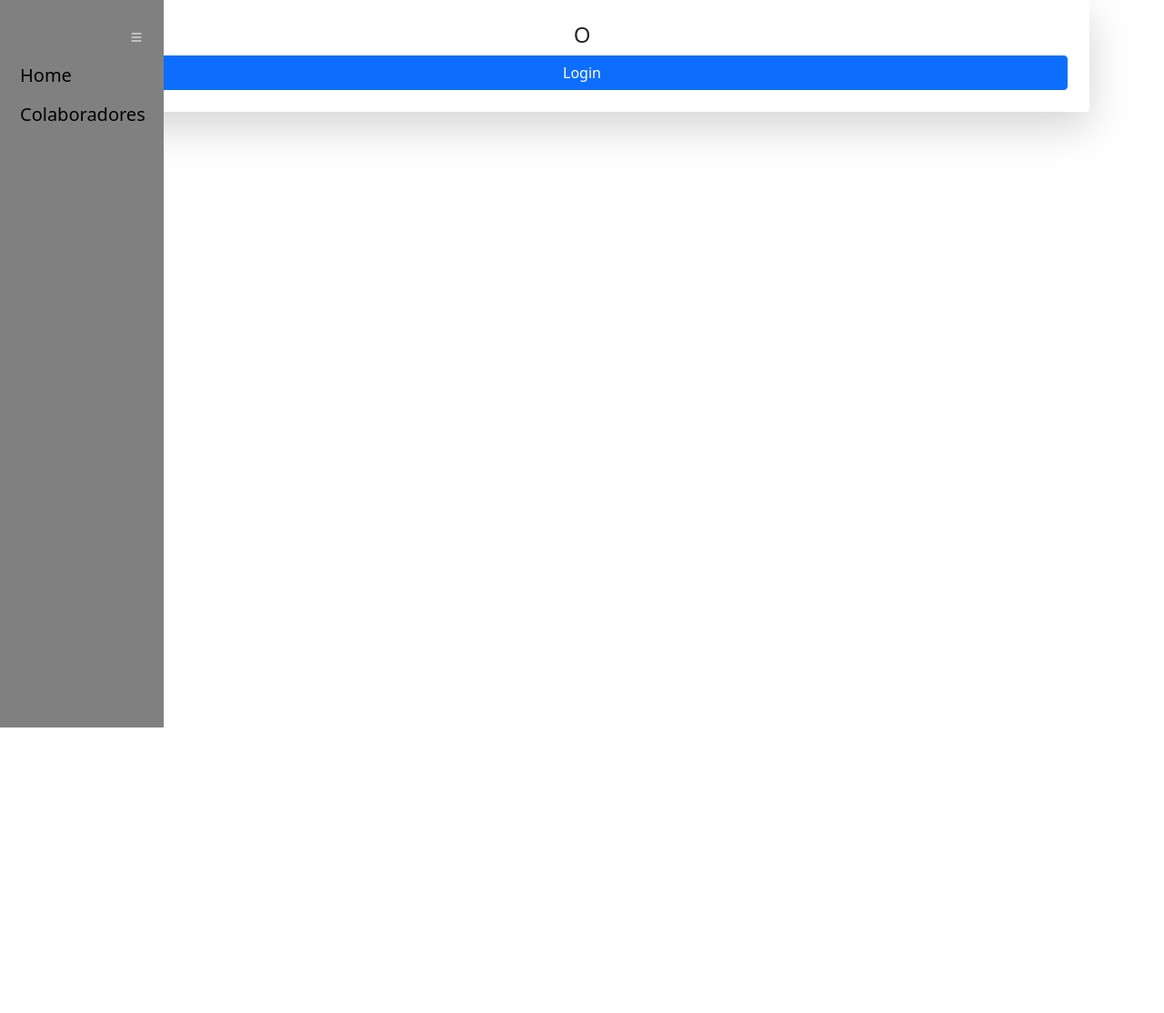
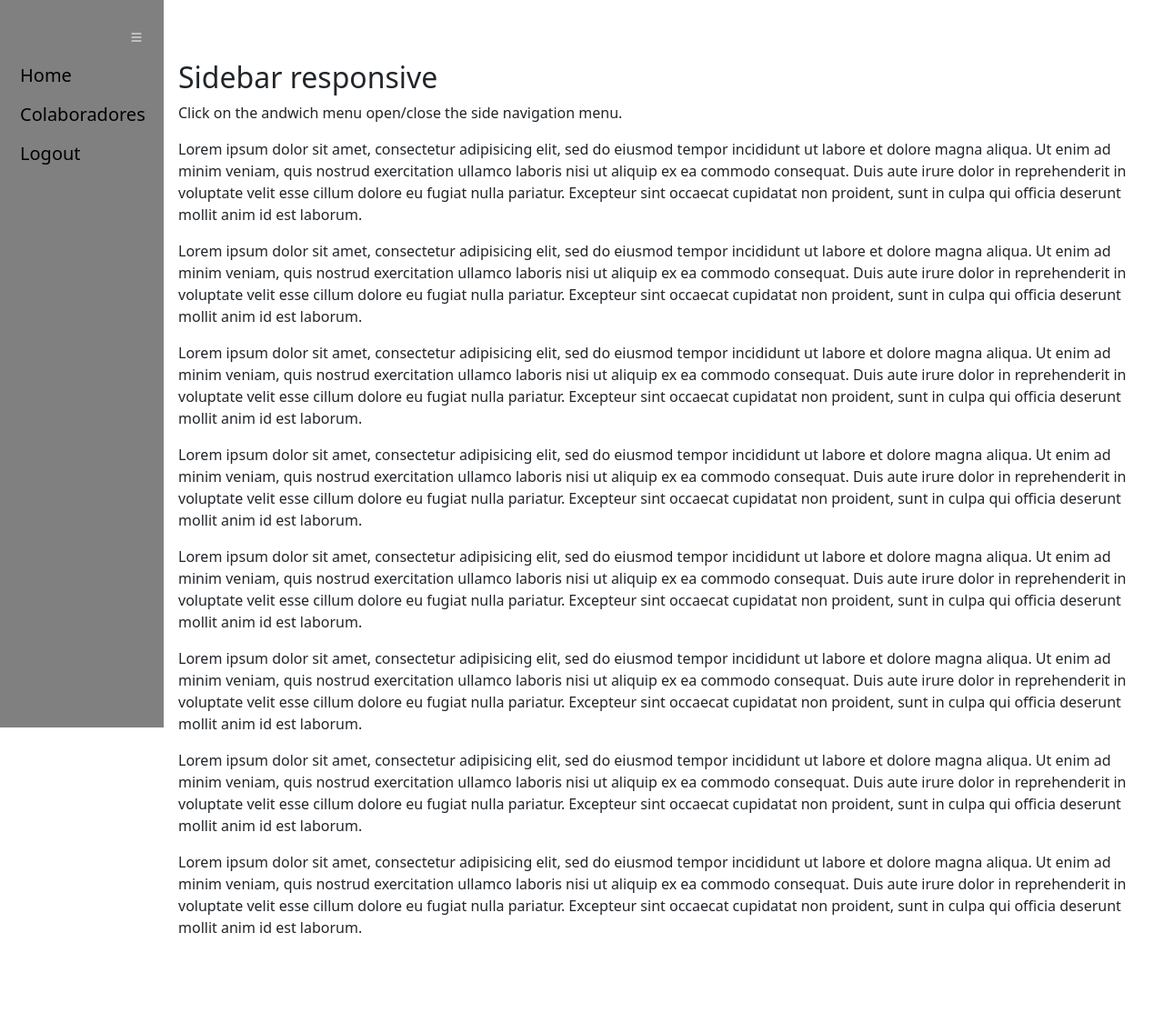
Before and after one commit to mozartnp/managing_home_bill, a Django app: page /dashboard/ in a window 1280 px wide. Shown: the whole page at 91% size. Before the commit the page ends 800 px from the top, so only its background shows below. Run offline with Django 4.2, Linux system fonts and the light colour scheme; the visitor is signed in with stand-in values (Sample User, id 1); some libraries are stand-ins or nearby versions.

Commit message:
Some adjustment to dashboard

```diff
--- a/backend/apps/core/static/extra/sidebar/sidebar.css
+++ b/backend/apps/core/static/extra/sidebar/sidebar.css
@@ -1,6 +1,6 @@
 *
   /* Estilo para o botão sanduiche */
-  #botaoSideBar {
+  #buttonSideBar {
       margin-left: 125px;
       position: fixed;
       top: 20px;
@@ -16,7 +16,7 @@
       color: white;
   }
 
-  #botaoSideBar:hover {
+  #buttonSideBar:hover {
       background-color: black;
   }
 
@@ -35,7 +35,7 @@
   }
 
   /* Estilo do menu do sidebar */
-  .collapse-escolha {
+  .collapse-choice {
       padding: 8px 5px 5px 10px;
       text-decoration: none;
       color: black;
@@ -43,11 +43,11 @@
       font-size: 20px;
   }
 
-  .collapse-escolha:hover {
+  .collapse-choice:hover {
       color: #f1f1f1;
   }
 
-  .collapse-opcoes {
+  .collapse-option {
       padding: 1px 1px 2px 20px;
       text-decoration: none;
       color: black;
@@ -55,7 +55,7 @@
       font-size: 18px;
   }
 
-  .collapse-opcoes:hover {
+  .collapse-option:hover {
       color: #f1f1f1;
   }
 
--- a/backend/apps/core/static/extra/sidebar/sidebar.js
+++ b/backend/apps/core/static/extra/sidebar/sidebar.js
@@ -1,15 +1,15 @@
 var sidebar = document.getElementById("sideBar")
 function manipularNav() {
-    if (sidebar.classList.contains("fechado")) {
-        sidebar.classList.add("aberto");
-        sidebar.classList.remove("fechado");
-        document.getElementById("botaoSideBar").style.marginLeft = "125px";
+    if (sidebar.classList.contains("close")) {
+        sidebar.classList.add("open");
+        sidebar.classList.remove("close");
+        document.getElementById("buttonSideBar").style.marginLeft = "125px";
         document.getElementById("sideBar").style.width = "180px";
         document.getElementById("conteudo").style.marginLeft = "180px";
-    } else if (sidebar.classList.contains("aberto")) {
-        sidebar.classList.add("fechado");
-        sidebar.classList.remove("aberto");
-        document.getElementById("botaoSideBar").style.marginLeft = "0";
+    } else if (sidebar.classList.contains("open")) {
+        sidebar.classList.add("close");
+        sidebar.classList.remove("open");
+        document.getElementById("buttonSideBar").style.marginLeft = "0";
         document.getElementById("sideBar").style.width = "0";
         document.getElementById("conteudo").style.marginLeft = "10px";
     }
--- a/backend/apps/core/templates/basic/dashboard.html
+++ b/backend/apps/core/templates/basic/dashboard.html
@@ -15,28 +15,105 @@
 
 {% include 'partials/_sidebar.html' %}
 <main>
-
-    <div class="container min-vh-100 ">
-
-        <section class ="card-login">
-            <div class="card-light card-login-in shadow-lg rounded p-4">
-                <form method="post" class="row login-input" >
-                    <h4 class="text-center">O</h4>
-                    {% csrf_token %}
-                    {% for field in form.visible_fields %}
-                        <div class="form-group">
-                            <label for="{{ field.id_for_label }}">{{ field.label }}</label>
-                            {{ field|add_class:"form-control" }}
-                        </div>
-                    {% endfor %}
-                    {{ form.errors }}
-                    <div class="col-sm-12">
-                        <button class="w-100 btn btn-primary" type="submit">Login</button>
-                    </div>
-                </form>
-            </div>
-        </section>
-
+    <div id="conteudo">
+        <h2>Sidebar responsive</h2>
+        <p>Click on the andwich menu open/close the side navigation menu.</p>
+        <p>Lorem ipsum dolor sit amet, consectetur adipisicing elit, sed do eiusmod tempor incididunt ut labore
+            et
+            dolore
+            magna aliqua. Ut enim ad minim veniam, quis nostrud exercitation ullamco laboris nisi ut aliquip ex
+            ea
+            commodo
+            consequat. Duis aute irure dolor in reprehenderit in voluptate velit esse cillum dolore eu fugiat
+            nulla
+            pariatur. Excepteur sint occaecat cupidatat non proident, sunt in culpa qui officia deserunt mollit
+            anim id
+            est
+            laborum.</p>
+        <p>Lorem ipsum dolor sit amet, consectetur adipisicing elit, sed do eiusmod tempor incididunt ut labore
+            et
+            dolore
+            magna aliqua. Ut enim ad minim veniam, quis nostrud exercitation ullamco laboris nisi ut aliquip ex
+            ea
+            commodo
+            consequat. Duis aute irure dolor in reprehenderit in voluptate velit esse cillum dolore eu fugiat
+            nulla
+            pariatur. Excepteur sint occaecat cupidatat non proident, sunt in culpa qui officia deserunt mollit
+            anim id
+            est
+            laborum.</p>
+        <p>Lorem ipsum dolor sit amet, consectetur adipisicing elit, sed do eiusmod tempor incididunt ut labore
+            et
+            dolore
+            magna aliqua. Ut enim ad minim veniam, quis nostrud exercitation ullamco laboris nisi ut aliquip ex
+            ea
+            commodo
+            consequat. Duis aute irure dolor in reprehenderit in voluptate velit esse cillum dolore eu fugiat
+            nulla
+            pariatur. Excepteur sint occaecat cupidatat non proident, sunt in culpa qui officia deserunt mollit
+            anim id
+            est
+            laborum.</p>
+        <p>Lorem ipsum dolor sit amet, consectetur adipisicing elit, sed do eiusmod tempor incididunt ut labore
+            et
+            dolore
+            magna aliqua. Ut enim ad minim veniam, quis nostrud exercitation ullamco laboris nisi ut aliquip ex
+            ea
+            commodo
+            consequat. Duis aute irure dolor in reprehenderit in voluptate velit esse cillum dolore eu fugiat
+            nulla
+            pariatur. Excepteur sint occaecat cupidatat non proident, sunt in culpa qui officia deserunt mollit
+            anim id
+            est
+            laborum.</p>
+        <p>Lorem ipsum dolor sit amet, consectetur adipisicing elit, sed do eiusmod tempor incididunt ut labore
+            et
+            dolore
+            magna aliqua. Ut enim ad minim veniam, quis nostrud exercitation ullamco laboris nisi ut aliquip ex
+            ea
+            commodo
+            consequat. Duis aute irure dolor in reprehenderit in voluptate velit esse cillum dolore eu fugiat
+            nulla
+            pariatur. Excepteur sint occaecat cupidatat non proident, sunt in culpa qui officia deserunt mollit
+            anim id
+            est
+            laborum.</p>
+        <p>Lorem ipsum dolor sit amet, consectetur adipisicing elit, sed do eiusmod tempor incididunt ut labore
+            et
+            dolore
+            magna aliqua. Ut enim ad minim veniam, quis nostrud exercitation ullamco laboris nisi ut aliquip ex
+            ea
+            commodo
+            consequat. Duis aute irure dolor in reprehenderit in voluptate velit esse cillum dolore eu fugiat
+            nulla
+            pariatur. Excepteur sint occaecat cupidatat non proident, sunt in culpa qui officia deserunt mollit
+            anim id
+            est
+            laborum.</p>
+        <p>Lorem ipsum dolor sit amet, consectetur adipisicing elit, sed do eiusmod tempor incididunt ut labore
+            et
+            dolore
+            magna aliqua. Ut enim ad minim veniam, quis nostrud exercitation ullamco laboris nisi ut aliquip ex
+            ea
+            commodo
+            consequat. Duis aute irure dolor in reprehenderit in voluptate velit esse cillum dolore eu fugiat
+            nulla
+            pariatur. Excepteur sint occaecat cupidatat non proident, sunt in culpa qui officia deserunt mollit
+            anim id
+            est
+            laborum.</p>
+        <p>Lorem ipsum dolor sit amet, consectetur adipisicing elit, sed do eiusmod tempor incididunt ut labore
+            et
+            dolore
+            magna aliqua. Ut enim ad minim veniam, quis nostrud exercitation ullamco laboris nisi ut aliquip ex
+            ea
+            commodo
+            consequat. Duis aute irure dolor in reprehenderit in voluptate velit esse cillum dolore eu fugiat
+            nulla
+            pariatur. Excepteur sint occaecat cupidatat non proident, sunt in culpa qui officia deserunt mollit
+            anim id
+            est
+            laborum.</p>
     </div>
 
 </main>
--- a/backend/apps/core/templates/partials/_sidebar.html
+++ b/backend/apps/core/templates/partials/_sidebar.html
@@ -7,24 +7,27 @@
 {% endblock %}
 
     <nav>
-        <div id="sideBar" class="sidenav aberto">
+        <div id="sideBar" class="sidenav open">
 
             <div class="container-fluid">
-                <a class="collapse-escolha" href="">Home</a>
+                <a class="collapse-choice" href="">Home</a>
 
-                <a class="collapse-escolha" data-bs-toggle="collapse" href="#collapseColaboradores" aria-expanded="false"
+                <a class="collapse-choice" data-bs-toggle="collapse" href="#collapseColaboradores" aria-expanded="false"
                     aria-controls="collapseColaboradores">
                     Colaboradores
                 </a>
                 <div class="collapse" id="collapseColaboradores">
-                    <a class="collapse-opcoes" href="">Funções</a>
+                    <a class="collapse-option" href="">Funções</a>
                     <hr>
                 </div>
+
+                <a class="collapse-choice" href="{% url 'core:logout_custom' %}">Logout</a>
+
             </div>
 
         </div>
 
-        <button onclick="manipularNav()" class="btn shadow-none" id="botaoSideBar">
+        <button onclick="manipularNav()" class="btn shadow-none" id="buttonSideBar">
             <svg width="16" height="16">
                 <use href="{% static 'bootstrap/icons/list.svg' %}#listsvg"></use>
             </svg>
```
